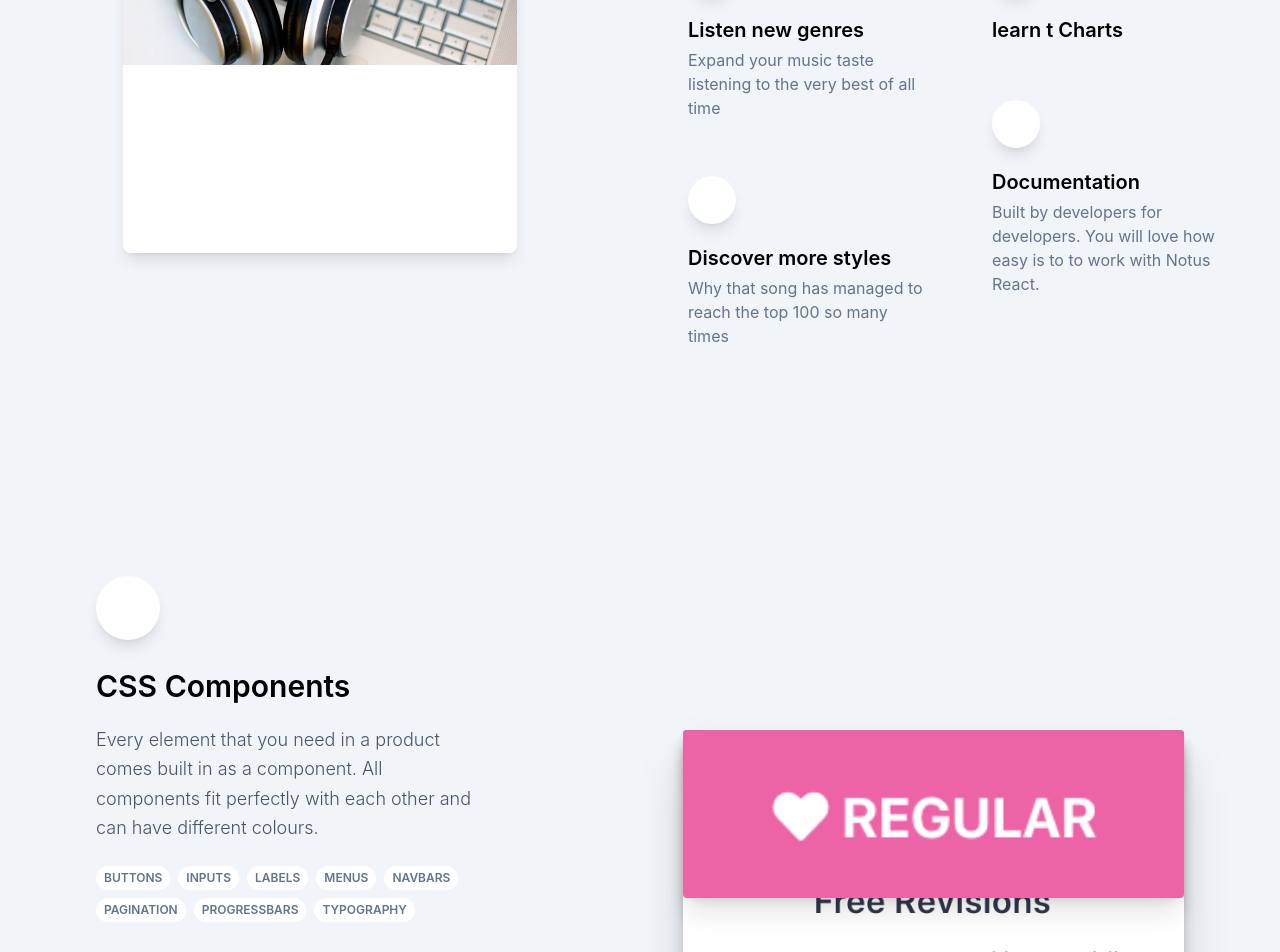
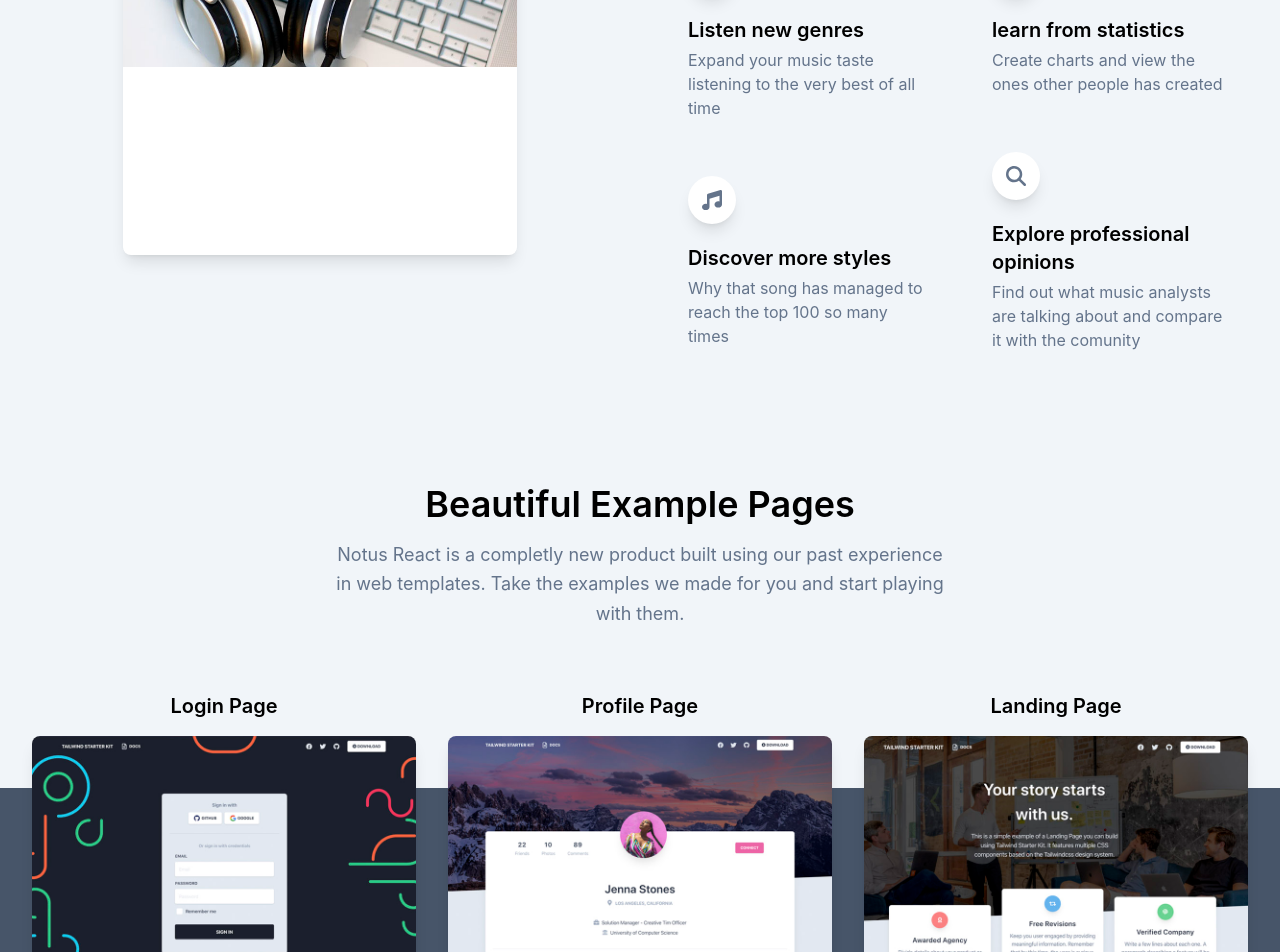
Before and after one commit to icryeverytime/thesis, a React (Create React App) app: page /#/ in a window 1280 px wide. Shown: the part 1100-2052 px from the top of the page. Built offline with nearby package versions, Linux system fonts and the light colour scheme; the HTML template or start-up script is replaced by a standard one.

Commit message:
swap styles

```diff
--- a/src/home/homeindex.tsx
+++ b/src/home/homeindex.tsx
@@ -17,8 +17,10 @@ import pattern from '../Assets/img/home.jpg';
 
 import { FontAwesomeIcon } from '@fortawesome/react-fontawesome'
 import { faHeadphones } from '@fortawesome/free-solid-svg-icons'
-import { faChartBar } from '@fortawesome/free-solid-svg-icons'
-import { faPieChart } from '@fortawesome/free-solid-svg-icons'
+import { faChartPie } from '@fortawesome/free-solid-svg-icons'
+import { faChartLine } from '@fortawesome/free-solid-svg-icons'
+import { faMagnifyingGlass } from '@fortawesome/free-solid-svg-icons'
+import { faMusic } from '@fortawesome/free-solid-svg-icons'
 
 
 import IndexNavbar from "../components/Navbars/IndexNavbar.js";
@@ -104,6 +106,11 @@ function Home(){
             ></polygon>
           </svg>
         </div>
+
+
+
+
+
         <div className="container mx-auto">
           <div className="flex flex-wrap items-center">
             <div className="w-10/12 md:w-6/12 lg:w-4/12 px-12 md:px-4 mr-auto ml-auto -mt-32">
@@ -153,7 +160,7 @@ function Home(){
                   <div className="relative flex flex-col min-w-0">
                     <div className="px-4 py-5 flex-auto">
                       <div className="text-blueGray-500 p-3 text-center inline-flex items-center justify-center w-12 h-12 mb-5 shadow-lg rounded-full bg-white">
-                        <i className="fas fa-drafting-compass"></i>
+                      <i className="text-gray text-xl leading-lg"><FontAwesomeIcon icon={faMusic} /></i>
                       </div>
                       <h6 className="text-xl mb-1 font-semibold">
                         Discover more styles
@@ -168,25 +175,24 @@ function Home(){
                   <div className="relative flex flex-col min-w-0 mt-4">
                     <div className="px-4 py-5 flex-auto">
                       <div className="text-blueGray-500 p-3 text-center inline-flex items-center justify-center w-12 h-12 mb-5 shadow-lg rounded-full bg-white">
-                      <i className="text-gray text-xl leading-lg"><FontAwesomeIcon icon={faPieChart} /></i>
+                      <i className="text-gray text-xl leading-lg"><FontAwesomeIcon icon={faChartLine} /></i>
                       </div>
-                      <h6 className="text-xl mb-1 font-semibold">learn t Charts</h6>
+                      <h6 className="text-xl mb-1 font-semibold">learn from statistics</h6>
                       <p className="mb-4 text-blueGray-500">
-
+                        Create charts and view the ones other people has created
                       </p>
                     </div>
                   </div>
                   <div className="relative flex flex-col min-w-0">
                     <div className="px-4 py-5 flex-auto">
                       <div className="text-blueGray-500 p-3 text-center inline-flex items-center justify-center w-12 h-12 mb-5 shadow-lg rounded-full bg-white">
-                        <i className="fas fa-file-alt"></i>
+                      <i className="text-gray text-xl leading-lg"><FontAwesomeIcon icon={faMagnifyingGlass} /></i>
                       </div>
                       <h6 className="text-xl mb-1 font-semibold">
-                        Documentation
+                        Explore professional opinions
                       </h6>
                       <p className="mb-4 text-blueGray-500">
-                        Built by developers for developers. You will love how
-                        easy is to to work with Notus React.
+                      Find out what music analysts are talking about and compare it with the comunity
                       </p>
                     </div>
                   </div>
@@ -196,44 +202,109 @@ function Home(){
           </div>
         </div>
 
+        <div className="justify-center text-center flex flex-wrap mt-24">
+          <div className="w-full md:w-6/12 px-12 md:px-4">
+            <h2 className="font-semibold text-4xl">Beautiful Example Pages</h2>
+            <p className="text-lg leading-relaxed mt-4 mb-4 text-blueGray-500">
+              Notus React is a completly new product built using our past
+              experience in web templates. Take the examples we made for you and
+              start playing with them.
+            </p>
+          </div>
+        </div>
+
+        <section className="block relative z-1 bg-blueGray-600 mt-36">
+
+        <div className="container mx-auto">
+          <div className="justify-center flex flex-wrap">
+            <div className="w-full lg:w-12/12 px-4  -mt-24">
+              <div className="flex flex-wrap">
+                <div className="w-full lg:w-4/12 px-4">
+                  <h5 className="text-xl font-semibold pb-4 text-center">
+                    Login Page
+                  </h5>
+                  <Link to="/auth/login">
+                    <div className="hover:-mt-4 relative flex flex-col min-w-0 break-words bg-white w-full mb-6 shadow-lg rounded-lg ease-linear transition-all duration-150">
+                      <img
+                        alt="..."
+                        className="align-middle border-none max-w-full h-auto rounded-lg"
+                        src={imgLogin}
+                        //src={require("./assets/img/login.jpg").default}
+                      />
+                    </div>
+                  </Link>
+                </div>
+
+                <div className="w-full lg:w-4/12 px-4">
+                  <h5 className="text-xl font-semibold pb-4 text-center">
+                    Profile Page
+                  </h5>
+                  <Link to="/profile">
+                    <div className="hover:-mt-4 relative flex flex-col min-w-0 break-words bg-white w-full mb-6 shadow-lg rounded-lg ease-linear transition-all duration-150">
+                      <img
+                        alt="..."
+                        className="align-middle border-none max-w-full h-auto rounded-lg"
+                        src={imgProfile}
+                        //src={require("./assets/img/profile.jpg").default}
+                      />
+                    </div>
+                  </Link>
+                </div>
+
+                <div className="w-full lg:w-4/12 px-4">
+                  <h5 className="text-xl font-semibold pb-4 text-center">
+                    Landing Page
+                  </h5>
+                  <Link to="/landing">
+                    <div className="hover:-mt-4 relative flex flex-col min-w-0 break-words bg-white w-full mb-6 shadow-lg rounded-lg ease-linear transition-all duration-150">
+                      <img
+                        alt="..."
+                        className="align-middle border-none max-w-full h-auto rounded-lg"
+                        src={imgLanding}
+                        //src={require("./assets/img/landing.jpg").default}
+                      />
+                    </div>
+                  </Link>
+                </div>
+              </div>
+            </div>
+          </div>
+        </div>
+      </section>
+
         <div className="container mx-auto overflow-hidden pb-20">
           <div className="flex flex-wrap items-center">
             <div className="w-full md:w-4/12 px-12 md:px-4 ml-auto mr-auto mt-48">
               <div className="text-blueGray-500 p-3 text-center inline-flex items-center justify-center w-16 h-16 mb-6 shadow-lg rounded-full bg-white">
-                <i className="fas fa-sitemap text-xl"></i>
+
+
+
+              <i className="text-gray text-2xl leading-lg"><FontAwesomeIcon icon={faChartPie} /></i>
               </div>
               <h3 className="text-3xl mb-2 font-semibold leading-normal">
-                CSS Components
+                Charts of all shapes and sizes
               </h3>
               <p className="text-lg font-light leading-relaxed mt-4 mb-4 text-blueGray-600">
-                Every element that you need in a product comes built in as a
-                component. All components fit perfectly with each other and can
-                have different colours.
+                Find a chart that suits your needs and filter them by
               </p>
               <div className="block pb-6">
                 <span className="text-xs font-semibold inline-block py-1 px-2 uppercase rounded-full text-blueGray-500 bg-white uppercase last:mr-0 mr-2 mt-2">
-                  Buttons
+                  Most viewed
                 </span>
                 <span className="text-xs font-semibold inline-block py-1 px-2 uppercase rounded-full text-blueGray-500 bg-white uppercase last:mr-0 mr-2 mt-2">
-                  Inputs
+                  author
                 </span>
                 <span className="text-xs font-semibold inline-block py-1 px-2 uppercase rounded-full text-blueGray-500 bg-white uppercase last:mr-0 mr-2 mt-2">
-                  Labels
+                  genre
                 </span>
                 <span className="text-xs font-semibold inline-block py-1 px-2 uppercase rounded-full text-blueGray-500 bg-white uppercase last:mr-0 mr-2 mt-2">
-                  Menus
+                  lyrics
                 </span>
                 <span className="text-xs font-semibold inline-block py-1 px-2 uppercase rounded-full text-blueGray-500 bg-white uppercase last:mr-0 mr-2 mt-2">
-                  Navbars
+                  theme
                 </span>
                 <span className="text-xs font-semibold inline-block py-1 px-2 uppercase rounded-full text-blueGray-500 bg-white uppercase last:mr-0 mr-2 mt-2">
-                  Pagination
-                </span>
-                <span className="text-xs font-semibold inline-block py-1 px-2 uppercase rounded-full text-blueGray-500 bg-white uppercase last:mr-0 mr-2 mt-2">
-                  Progressbars
-                </span>
-                <span className="text-xs font-semibold inline-block py-1 px-2 uppercase rounded-full text-blueGray-500 bg-white uppercase last:mr-0 mr-2 mt-2">
-                  Typography
+                  Top 100
                 </span>
               </div>
               <a
@@ -520,75 +591,9 @@ function Home(){
           </div>
         </div>
 
-        <div className="justify-center text-center flex flex-wrap mt-24">
-          <div className="w-full md:w-6/12 px-12 md:px-4">
-            <h2 className="font-semibold text-4xl">Beautiful Example Pages</h2>
-            <p className="text-lg leading-relaxed mt-4 mb-4 text-blueGray-500">
-              Notus React is a completly new product built using our past
-              experience in web templates. Take the examples we made for you and
-              start playing with them.
-            </p>
-          </div>
-        </div>
       </section>
 
-      <section className="block relative z-1 bg-blueGray-600">
-        <div className="container mx-auto">
-          <div className="justify-center flex flex-wrap">
-            <div className="w-full lg:w-12/12 px-4  -mt-24">
-              <div className="flex flex-wrap">
-                <div className="w-full lg:w-4/12 px-4">
-                  <h5 className="text-xl font-semibold pb-4 text-center">
-                    Login Page
-                  </h5>
-                  <Link to="/auth/login">
-                    <div className="hover:-mt-4 relative flex flex-col min-w-0 break-words bg-white w-full mb-6 shadow-lg rounded-lg ease-linear transition-all duration-150">
-                      <img
-                        alt="..."
-                        className="align-middle border-none max-w-full h-auto rounded-lg"
-                        src={imgLogin}
-                        //src={require("./assets/img/login.jpg").default}
-                      />
-                    </div>
-                  </Link>
-                </div>
 
-                <div className="w-full lg:w-4/12 px-4">
-                  <h5 className="text-xl font-semibold pb-4 text-center">
-                    Profile Page
-                  </h5>
-                  <Link to="/profile">
-                    <div className="hover:-mt-4 relative flex flex-col min-w-0 break-words bg-white w-full mb-6 shadow-lg rounded-lg ease-linear transition-all duration-150">
-                      <img
-                        alt="..."
-                        className="align-middle border-none max-w-full h-auto rounded-lg"
-                        src={imgProfile}
-                        //src={require("./assets/img/profile.jpg").default}
-                      />
-                    </div>
-                  </Link>
-                </div>
-
-                <div className="w-full lg:w-4/12 px-4">
-                  <h5 className="text-xl font-semibold pb-4 text-center">
-                    Landing Page
-                  </h5>
-                  <Link to="/landing">
-                    <div className="hover:-mt-4 relative flex flex-col min-w-0 break-words bg-white w-full mb-6 shadow-lg rounded-lg ease-linear transition-all duration-150">
-                      <img
-                        alt="..."
-                        className="align-middle border-none max-w-full h-auto rounded-lg"
-                        src={imgLanding}
-                        //src={require("./assets/img/landing.jpg").default}
-                      />
-                    </div>
-                  </Link>
-                </div>
-              </div>
-            </div>
-          </div>
-        </div>
-      </section>
 
       <section className="py-20 bg-blueGray-600 overflow-hidden">
         <div className="container mx-auto pb-64">
```
